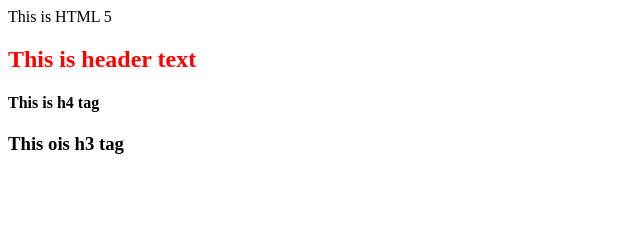
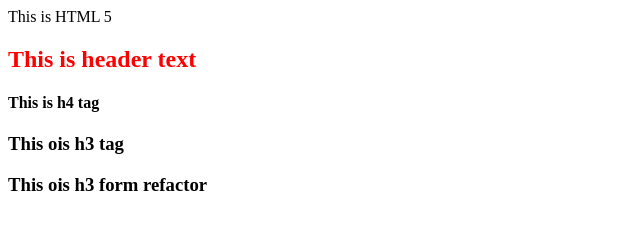
Before and after one commit to duuurjoy49/github-class, a plain HTML site: page index.html in a window 1280 px wide. Shown: the whole page, without its empty margins (0-640 px from the left). Drawn offline with Linux system fonts and the light colour scheme.

Commit message:
From refactor branch

```diff
--- a/index.html
+++ b/index.html
@@ -12,5 +12,6 @@
     <h2>This is header text</h2>
     <h4>This is h4 tag</h4>
     <h3>This ois h3 tag</h3>
+    <h3>This ois h3 form refactor</h3>
 </body>
 </html>
```
